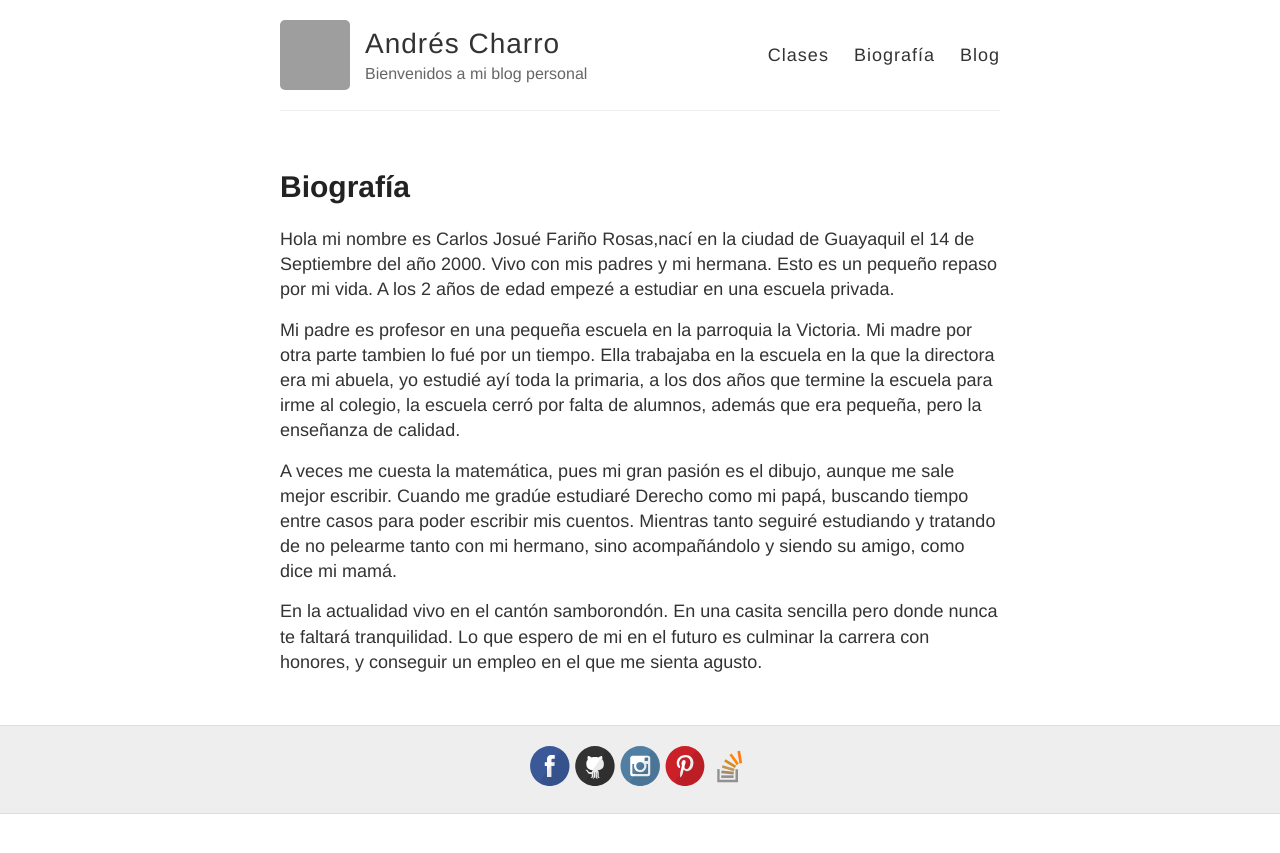
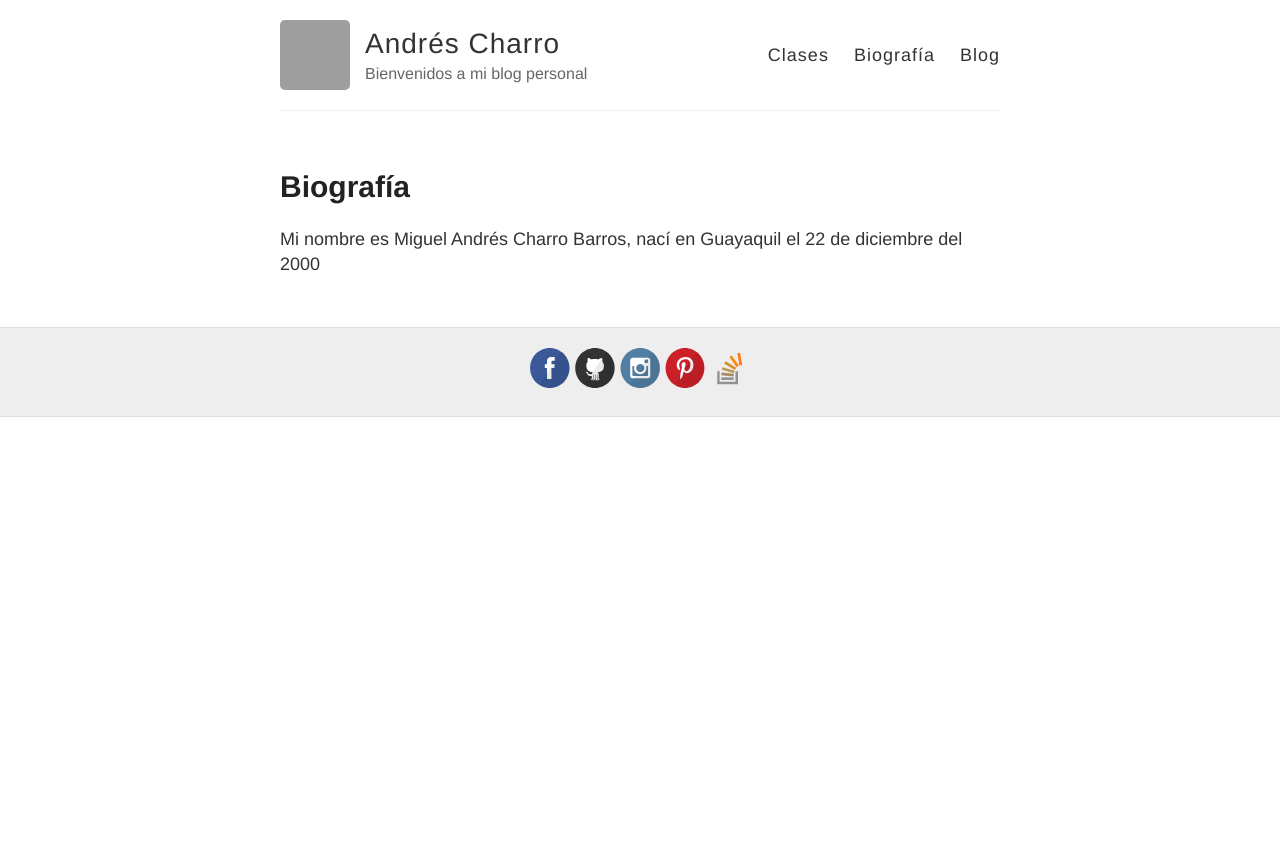
Before and after one commit to andrescharro22/Carlos-F007.github.io, a Jekyll site: the page built from biografía.md, in a window 1280 px wide. Shown: the top 853 px of the page. Built offline with Jekyll 4.4.1, drawn with Linux system fonts in a browser that asks for light colours; grey boxes are pictures that could not be loaded.

Commit message:
Update biografía.md

```diff
--- a/biografía.md
+++ b/biografía.md
@@ -6,13 +6,4 @@ permalink: /biografía/
 
 
 
-Hola mi nombre es Carlos Josué Fariño Rosas,nací en la ciudad de Guayaquil el 14 de Septiembre del año 2000. Vivo con mis padres y mi hermana.
-Esto es un pequeño repaso por mi vida. A los 2 años de edad empezé a estudiar en una escuela privada.
-
-Mi padre es profesor en una pequeña escuela en la parroquia la Victoria. Mi madre por otra parte tambien lo fué por un tiempo. Ella trabajaba en la escuela en la que la directora era mi abuela, yo estudié ayí toda la primaria, a los dos años que termine la escuela para irme al colegio, la escuela cerró por falta de alumnos, además que era pequeña, pero la enseñanza de calidad.
-
-
-A veces me cuesta la matemática, pues mi gran pasión es el dibujo, aunque me sale mejor escribir. Cuando me gradúe estudiaré Derecho como mi papá, buscando tiempo entre casos para poder escribir mis cuentos. Mientras tanto seguiré estudiando y tratando de no pelearme tanto con mi hermano, sino acompañándolo y siendo su amigo, como dice mi mamá.
-
-
-En la actualidad vivo en el cantón samborondón. En una casita sencilla pero donde nunca te faltará tranquilidad. Lo que espero de mi en el futuro es culminar la carrera con honores, y conseguir un empleo en el que me sienta agusto.
+Mi nombre es Miguel Andrés Charro Barros, nací en Guayaquil el 22 de diciembre del 2000
```
